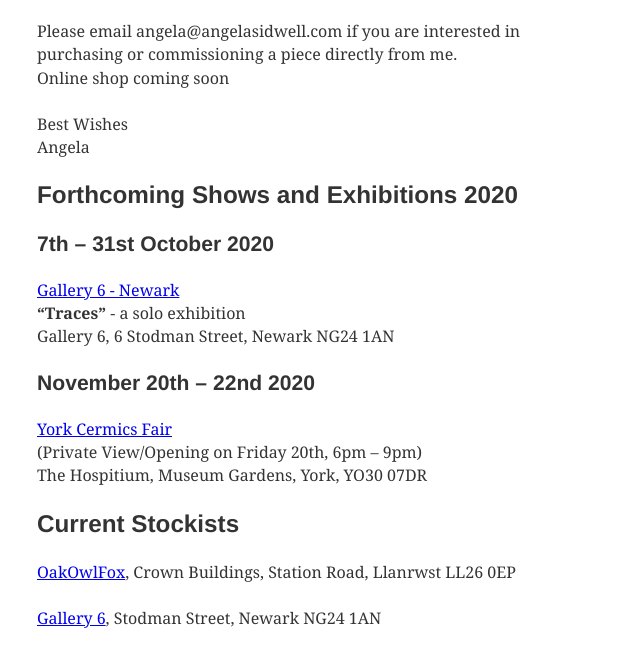
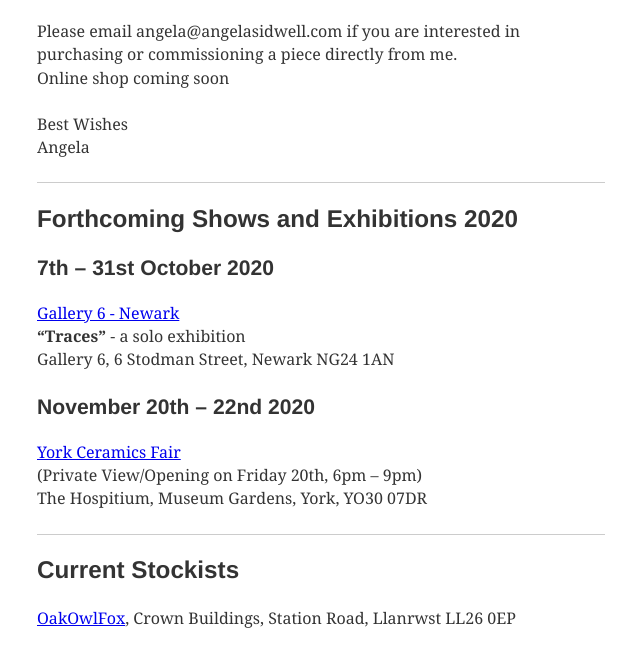
Before and after one commit to chrisfield/angela-sidwell, a Gatsby site: page /events in a window 1280 px wide. Shown: the part 111-761 px from the top of the page, without its empty margins (319-959 px from the left). Built offline with nearby package versions, Linux system fonts and the light colour scheme; Gatsby itself is replaced by a stand-in of ours.

Commit message:
Fix typo in events

```diff
--- a/src/pages/events.js
+++ b/src/pages/events.js
@@ -12,6 +12,8 @@ export default () => (
       <br />
       Angela
     </p>
+
+    <hr/>
 
     <h2>Forthcoming Shows and Exhibitions 2020</h2>
 
@@ -29,13 +31,15 @@ export default () => (
     <h3>November 20th – 22nd 2020</h3>
     <p>
       <a href="https://yorkceramicsfair.com/">
-        York Cermics Fair
+        York Ceramics Fair
       </a>
       <br />
       (Private View/Opening on Friday 20th, 6pm – 9pm)
       <br />
       The Hospitium, Museum Gardens, York, YO30 07DR
     </p>
+
+    <hr/>
 
     <h2>Current Stockists</h2>
     <p>
```
